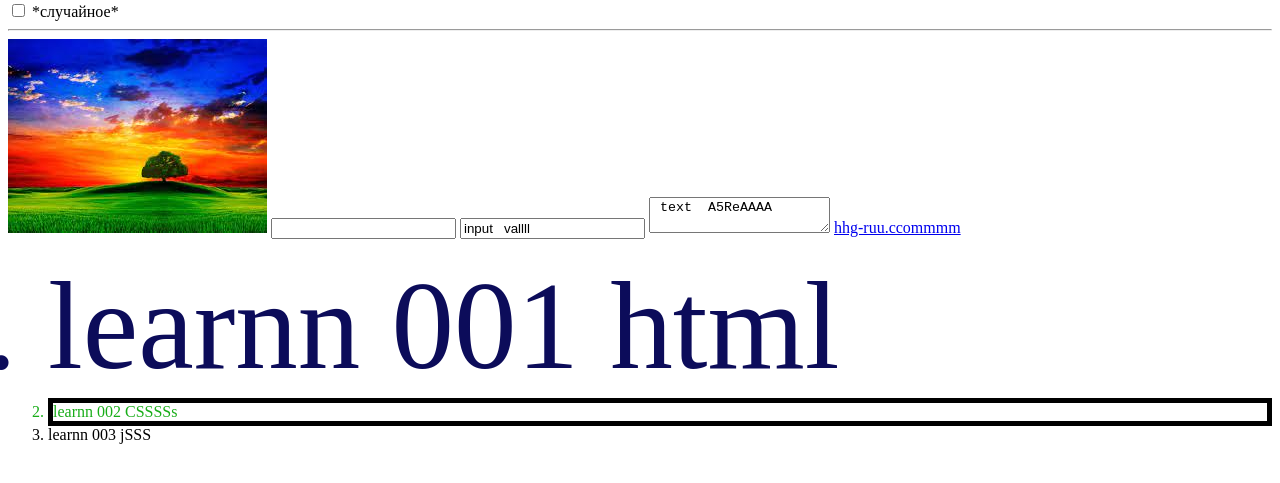
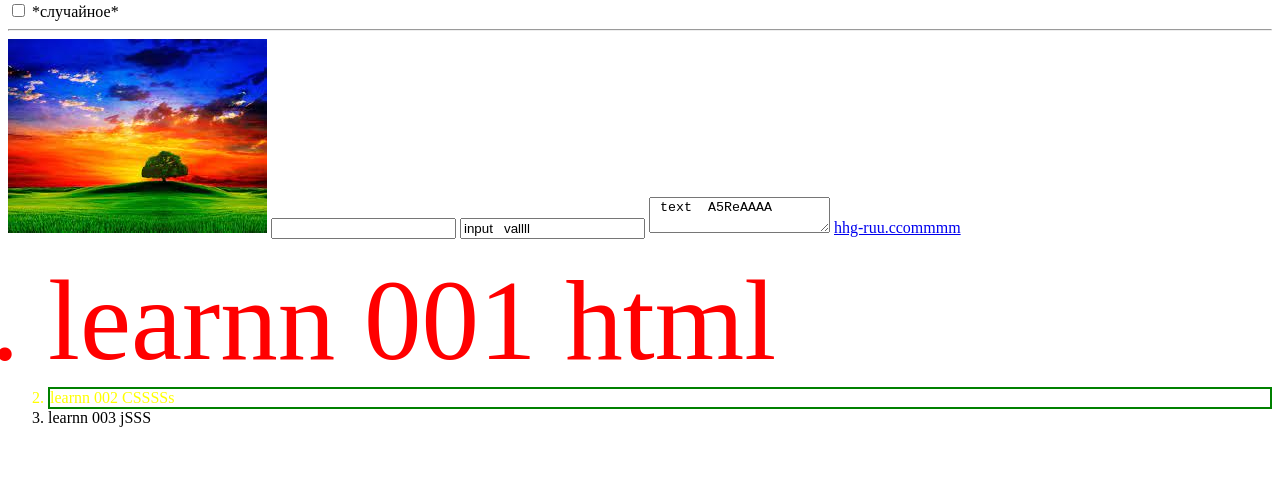
Before and after one commit to Alex-Giga/sitefor2022, a plain HTML site: page index.html in a window 1280 px wide. Shown: the part 95-578 px from the top of the page. Drawn offline with Linux system fonts and the light colour scheme; files whose address does not match are found by name.

Commit message:
Update myw.css

```diff
--- a/myw.css
+++ b/myw.css
@@ -2,13 +2,13 @@
 		width: 20px;
 }
 .imp-itemm {
-		color: rgb(12, 12, 90);
+		color: red;
 		font-size:25px;
 }
 .imp-itemm2 {
-		color: rgb(24, 173, 24);
-		border: black 5px solid;
+		color: yellow;
+		border: green 2px solid;
 }
 .largee {
-		font-size: 125px;
+		font-size: 115px;
 }
```
